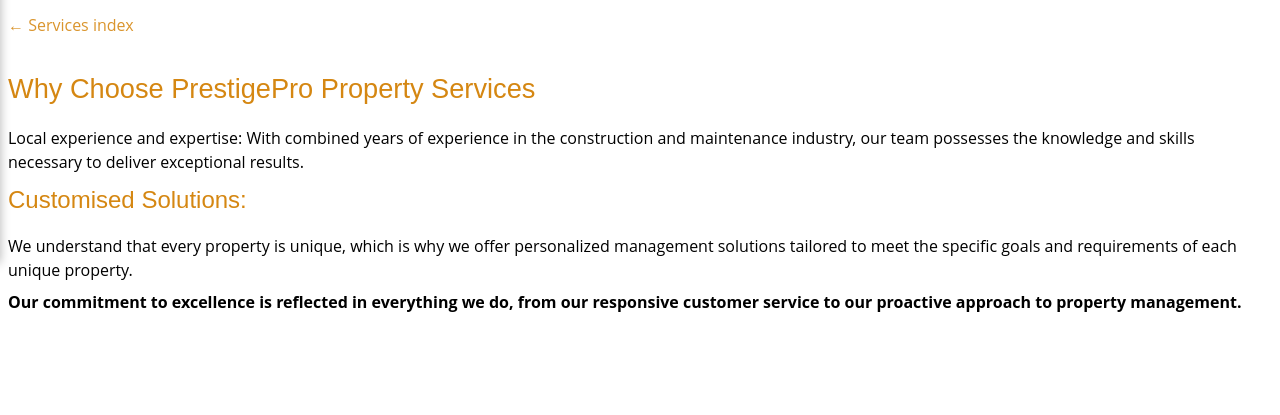
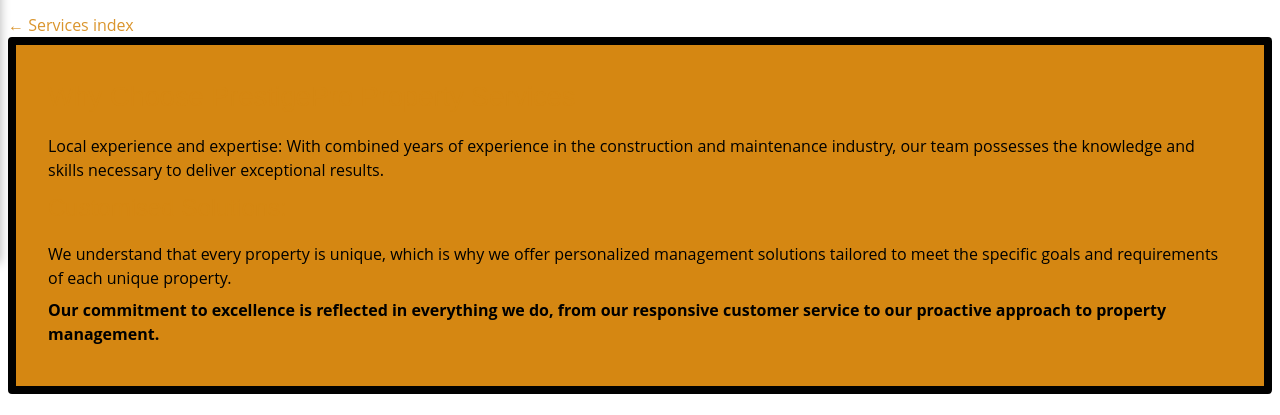
Before and after one commit to webtactics/prestigepropropertyservices, an Eleventy site: page tags.njk in a window 1280 px wide. Shown: the part 537-952 px from the top of the page. Built offline with nearby package versions, Linux system fonts and the light colour scheme; Eleventy itself is replaced by a stand-in of ours; files that its build step writes are made by us from their sources; a web font is replaced by a local one.

Commit message:
Update prestige-grid.css

```diff
--- a/_includes/assets/css/prestige-grid.css
+++ b/_includes/assets/css/prestige-grid.css
@@ -200,7 +200,12 @@
 
 
 
-.cta.content {  padding:  2rem 0 4rem;min-height: 5rem;}
+.cta.content {  padding:  2rem;min-height: 5rem;
+  background-color: var(--primary);
+  border: 0.5rem solid var(--black);
+  border-radius: 0.25rem;
+  color: var(--white);
+}
 @media screen and (max-width: 768px) {
 
   .cta.content {  padding:  1rem 0 4rem;}
```
